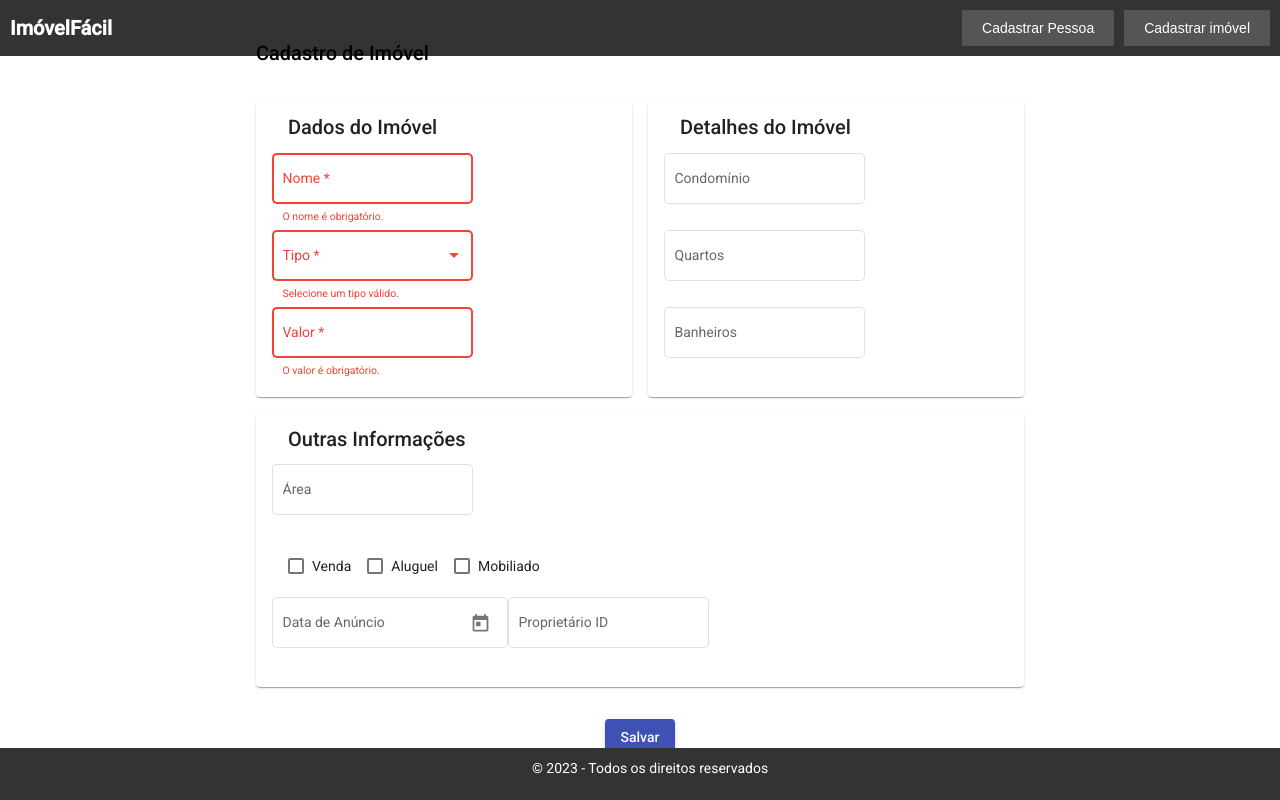
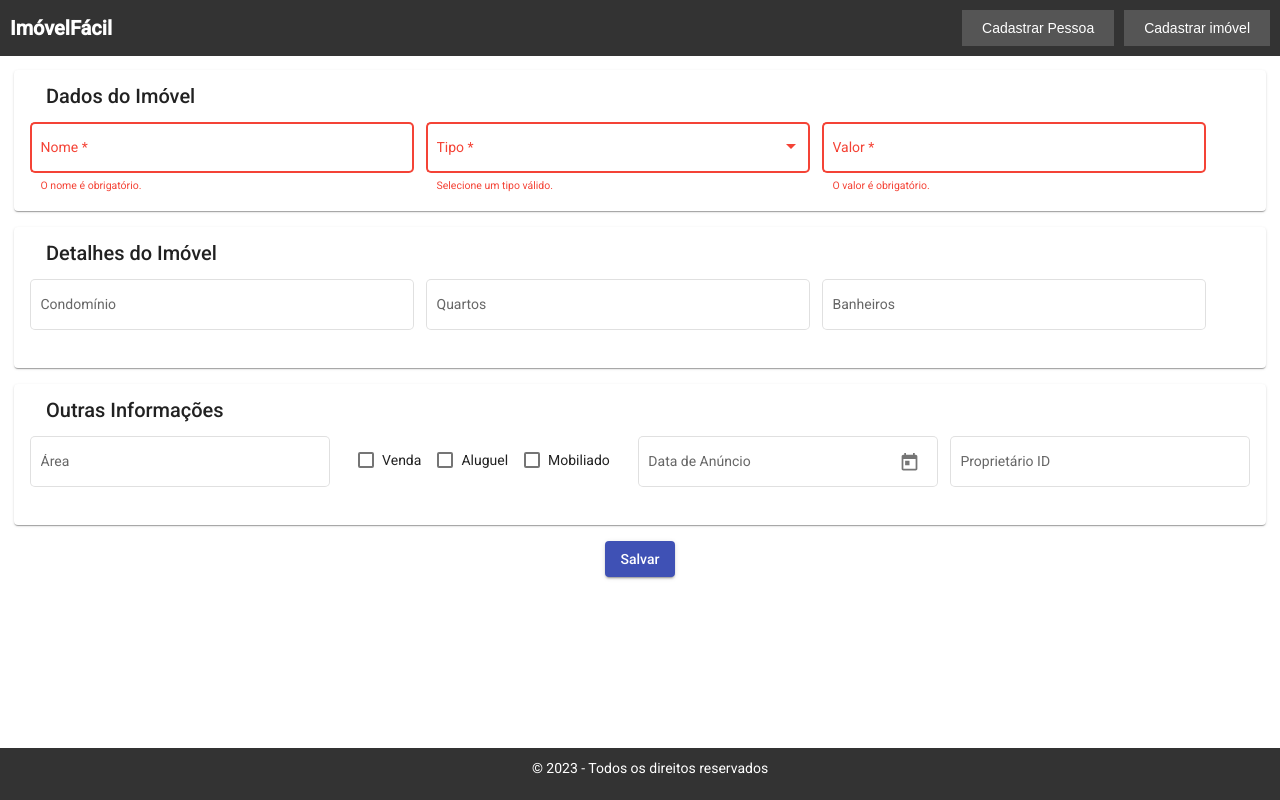
Before and after one commit to Josias-Ribeiro/Angular-Locacao-imoveis, an Angular app: page /cadastro-imoveis in a window 1280 px wide. Built offline with nearby package versions, Linux system fonts and the light colour scheme.

Commit message:
Refatorando container cadastro imoveis

```diff
--- a/src/app/cadastro-imoveis/view/cadastro-imoveis.component.html
+++ b/src/app/cadastro-imoveis/view/cadastro-imoveis.component.html
@@ -1,76 +1,92 @@
-<div class="container">
+<div>
   <form [formGroup]="formulario" (ngSubmit)="salvar()" class="form">
-      <h2 class="form-title">Cadastro de Imóvel</h2>
 
-      <div class="form-row">
-        <div class="form-column">
-          <mat-card class="card">
+    <mat-card>
       <mat-card-header>
         <mat-card-title>Dados do Imóvel</mat-card-title>
       </mat-card-header>
       <mat-card-content>
-              <mat-form-field appearance="outline">
+        <div class="container-form-field">
+          <mat-form-field appearance="outline" class="form-field">
             <mat-label>Nome</mat-label>
-                <input matInput formControlName="nome" required>
-                <mat-error *ngIf="formulario.get('nome')?.invalid && formulario.get('nome')?.touched">
+            <input matInput formControlName="nome" required />
+            <mat-error
+              *ngIf="
+                formulario.get('nome')?.invalid &&
+                formulario.get('nome')?.touched
+              "
+            >
               O nome é obrigatório.
             </mat-error>
           </mat-form-field>
 
-              <mat-form-field appearance="outline">
+          <mat-form-field appearance="outline" class="form-field">
             <mat-label>Tipo</mat-label>
             <mat-select formControlName="tipo" required>
-                  <mat-option *ngFor="let tipo of tipos" [value]="tipo">{{ tipo }}</mat-option>
+              <mat-option *ngFor="let tipo of tipos" [value]="tipo">{{
+                tipo
+              }}</mat-option>
             </mat-select>
-                <mat-error *ngIf="formulario.get('tipo')?.invalid && formulario.get('tipo')?.touched">
+            <mat-error
+              *ngIf="
+                formulario.get('tipo')?.invalid &&
+                formulario.get('tipo')?.touched
+              "
+            >
               Selecione um tipo válido.
             </mat-error>
           </mat-form-field>
 
-              <mat-form-field appearance="outline">
+          <mat-form-field appearance="outline" class="form-field">
             <mat-label>Valor</mat-label>
-                <input matInput formControlName="valor" required>
-                <mat-error *ngIf="formulario.get('valor')?.invalid && formulario.get('valor')?.touched">
+            <input matInput formControlName="valor" required />
+            <mat-error
+              *ngIf="
+                formulario.get('valor')?.invalid &&
+                formulario.get('valor')?.touched
+              "
+            >
               O valor é obrigatório.
             </mat-error>
           </mat-form-field>
+        </div>
       </mat-card-content>
     </mat-card>
-        </div>
 
-        <div class="form-column">
     <mat-card class="card">
       <mat-card-header>
         <mat-card-title>Detalhes do Imóvel</mat-card-title>
       </mat-card-header>
       <mat-card-content>
-              <mat-form-field appearance="outline">
+        <div class="container-form-field">
+          <mat-form-field appearance="outline" class="form-field">
             <mat-label>Condomínio</mat-label>
-                <input matInput formControlName="condominio">
+            <input matInput formControlName="condominio" />
           </mat-form-field>
 
-              <mat-form-field appearance="outline">
+          <mat-form-field appearance="outline" class="form-field">
             <mat-label>Quartos</mat-label>
-                <input matInput formControlName="quartos" type="number">
+            <input matInput formControlName="quartos" type="number" />
           </mat-form-field>
 
-              <mat-form-field appearance="outline">
+          <mat-form-field appearance="outline" class="form-field">
             <mat-label>Banheiros</mat-label>
-                <input matInput formControlName="banheiros" type="number">
+            <input matInput formControlName="banheiros" type="number" />
           </mat-form-field>
+        </div>
       </mat-card-content>
     </mat-card>
-        </div>
 
-        <div class="form-column">
+
     <mat-card class="card">
       <mat-card-header>
         <mat-card-title>Outras Informações</mat-card-title>
       </mat-card-header>
       <mat-card-content>
-              <mat-form-field appearance="outline">
+        <div class="container-form-field">
+            <mat-form-field appearance="outline" class="form-field">
               <mat-label>Área</mat-label>
-                <input matInput formControlName="area" type="number">
+              <input matInput formControlName="area" type="number" />
             </mat-form-field>
 
             <div class="checkbox-group">
@@ -81,24 +97,30 @@
               <mat-checkbox formControlName="mobiliado">Mobiliado</mat-checkbox>
             </div>
 
-
-              <mat-form-field appearance="outline">
+            <mat-form-field appearance="outline" class="form-field">
               <mat-label>Data de Anúncio</mat-label>
-                <input matInput formControlName="dataAnuncio" [matDatepicker]="picker">
-                <mat-datepicker-toggle matSuffix [for]="picker"></mat-datepicker-toggle>
+              <input
+                matInput
+                formControlName="dataAnuncio"
+                [matDatepicker]="picker"
+              />
+              <mat-datepicker-toggle
+                matSuffix
+                [for]="picker"
+              ></mat-datepicker-toggle>
               <mat-datepicker #picker></mat-datepicker>
             </mat-form-field>
 
-              <mat-form-field appearance="outline">
+            <mat-form-field appearance="outline" class="form-field">
               <mat-label>Proprietário ID</mat-label>
-                <input matInput formControlName="proprietarioId" type="number">
+              <input matInput formControlName="proprietarioId" type="number" />
             </mat-form-field>
+
+        </div>
       </mat-card-content>
     </mat-card>
-        </div>
-      </div>
 
-      <div class="form-actions">
+    <div class="container-salvar">
       <button mat-raised-button color="primary" type="submit">Salvar</button>
     </div>
   </form>
--- a/src/app/cadastro-imoveis/view/cadastro-imoveis.component.scss
+++ b/src/app/cadastro-imoveis/view/cadastro-imoveis.component.scss
@@ -1,32 +1,8 @@
-.container {
-    display: flex;
-    justify-content: center;
-    align-items: center;
-    height: 85vh;
-  }
-
 .form {
   display: flex;
   flex-direction: column;
   gap: 16px;
-    max-width: 60vw;
-    width: 100%;
-  }
-
-  .form-row {
-    display: flex;
-    flex-wrap: wrap;
-    gap: 16px;
-  }
-
-  .form-column {
-    flex: 1;
-  }
-
-  .form-actions {
-    display: flex;
-    justify-content: center;
-    margin-top: 16px;
+  padding: 1em;
 }
 
 .checkbox-group {
@@ -35,3 +11,16 @@
   gap: 1rem;
   padding: 16px;
 }
+
+.container-form-field {
+    display: flex;
+    gap: 12px;
+}
+
+.form-field {
+    width: 30vw;
+}
+
+.container-salvar {
+    text-align: center;
+}
```
Lines whose indentation alone changed are shown as unchanged.
